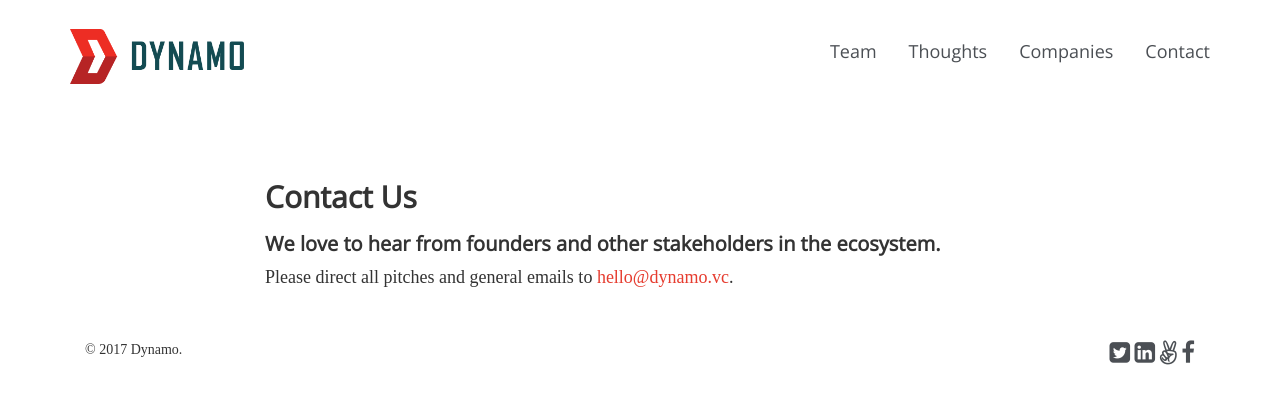
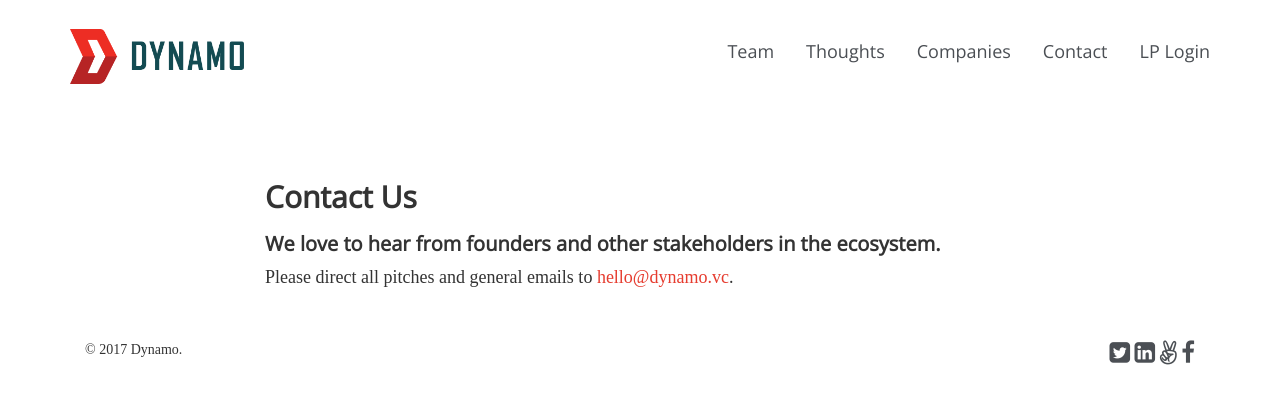
Before and after one commit to dynamovc/dynamovc.github.io, a Jekyll site: the page built from contact.html, in a window 1280 px wide. Shown: the top 404 px of the page. Built offline with Jekyll 4.4.1, drawn with Linux system fonts in a browser that asks for light colours; nearby versions of some CDN libraries; some web fonts are replaced.

Commit message:
link updates

```diff
--- a/_includes/header.html
+++ b/_includes/header.html
@@ -21,6 +21,7 @@
               <li><a href="companies.html">Companies</a></li>
               <li><a href="contact.html">Contact</a></li>
               <!--<li><a href="careers.html">Careers</a></li>-->
+              <li><a href="https://esharesinc.com/accounts/login/" target="_blank">LP Login</a></li>
           </ul>
           <!--<ul class="nav navbar-nav navbar-right">
             <li><a href="#">People</a></li>
```
